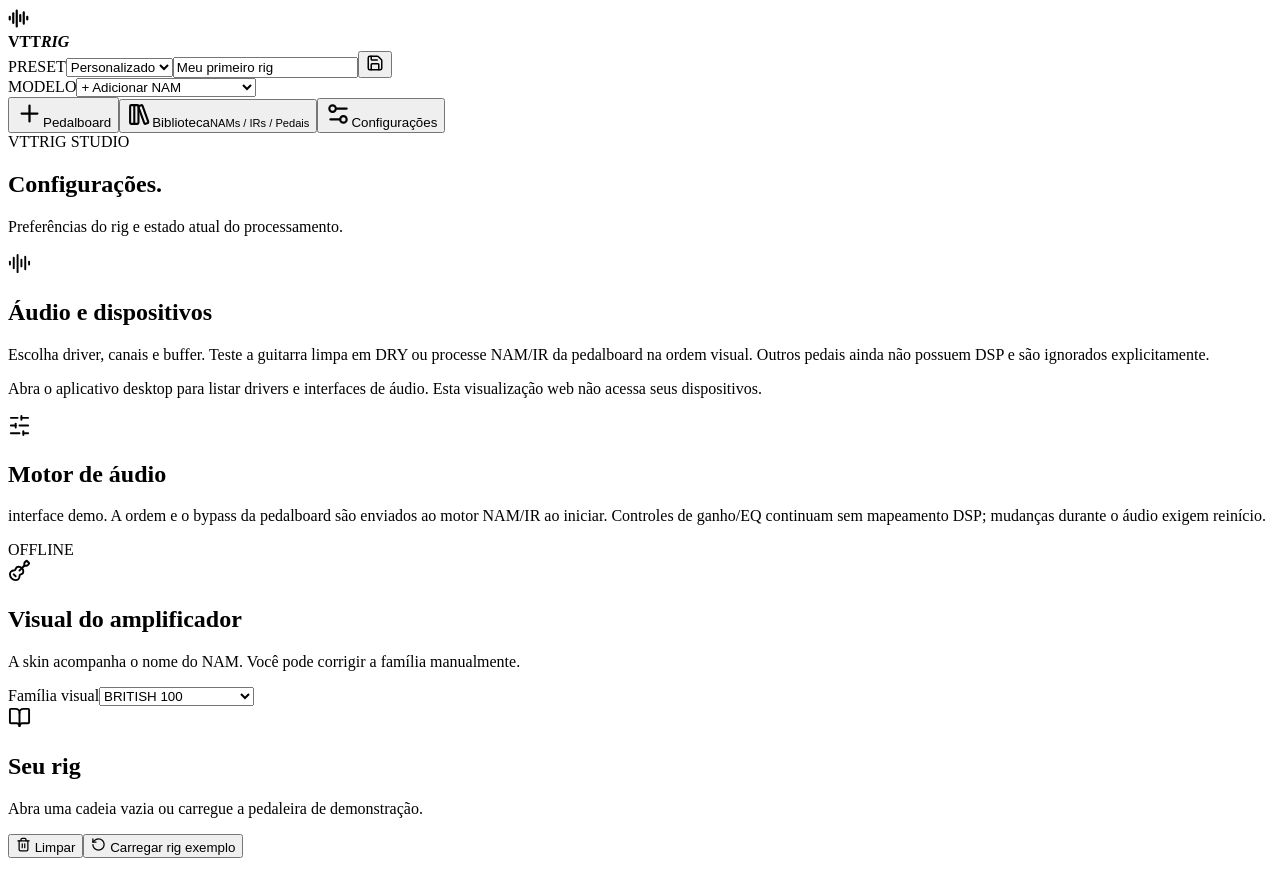
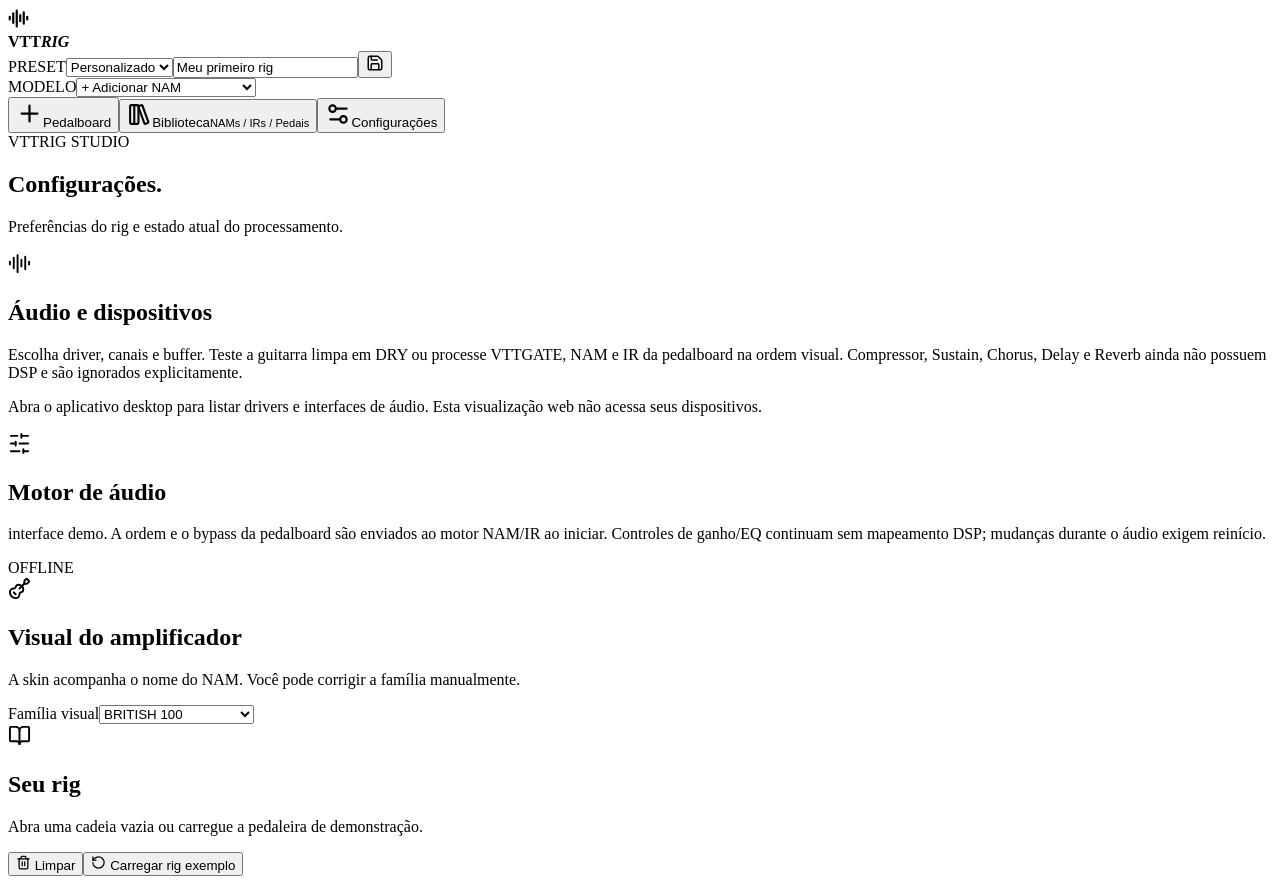
Before and after one commit to gmveratti/rea_guitar_nam, a React (Vite) app: page / in a window 1280 px wide. Both pictures are taken after a click on the button "Configurações". Built offline with nearby package versions, Linux system fonts and the light colour scheme; the HTML template or start-up script is replaced by a standard one.

Commit message:
fix(ui): sinalizar gate nativo e evitar acesso a resource ausente em src/components/AudioDevices.tsx

```diff
--- a/src/components/AudioDevices.tsx
+++ b/src/components/AudioDevices.tsx
@@ -178,7 +178,7 @@
       <AudioLines size={23}/>
       <div>
         <h2>Áudio e dispositivos</h2>
-        <p>Escolha driver, canais e buffer. Teste a guitarra limpa em DRY ou processe NAM/IR da pedalboard na ordem visual. Outros pedais ainda não possuem DSP e são ignorados explicitamente.</p>
+        <p>Escolha driver, canais e buffer. Teste a guitarra limpa em DRY ou processe VTTGATE, NAM e IR da pedalboard na ordem visual. Compressor, Sustain, Chorus, Delay e Reverb ainda não possuem DSP e são ignorados explicitamente.</p>
         {!native ? (
           <p role="status">Abra o aplicativo desktop para listar drivers e interfaces de áudio. Esta visualização web não acessa seus dispositivos.</p>
         ) : (
@@ -225,7 +225,7 @@
                 <p>Arquivos reais são associados a cada VTTAMP, VTTDRIVE e VTTCAB diretamente na pedalboard. Power, bypass e ordem são aplicados ao iniciar. Ajustes feitos durante a sessão precisam de reinício manual.</p>
                 {livePreview ? (
                   <>
-                    <p role="status">{livePreview.nodes.length} módulo(s) NAM/IR preparado(s) · {livePreview.ignored.length} efeito(s) visual(is) sem DSP serão ignorados.</p>
+                    <p role="status">{livePreview.nodes.length} módulo(s) nativo(s) preparado(s) · {livePreview.ignored.length} efeito(s) visual(is) sem DSP serão ignorados.</p>
                     <ol>{livePreview.nodes.map(node =>
                       <li key={node.id}>{node.kind.toUpperCase()} · {node.enabled ? "ligado" : "bypass"} · {node.resource.path.split(/[\\\\/]/).pop()}</li>
                     )}</ol>
```
